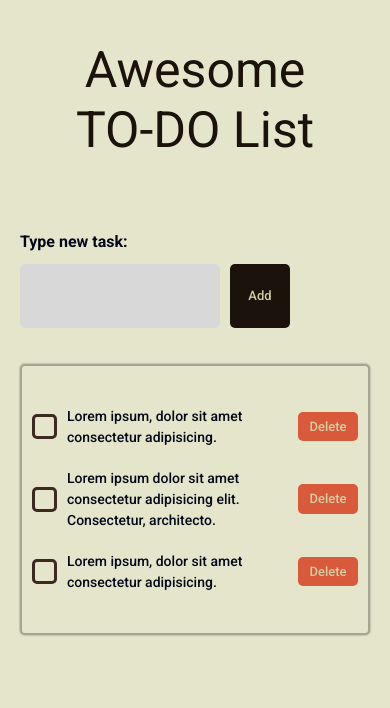
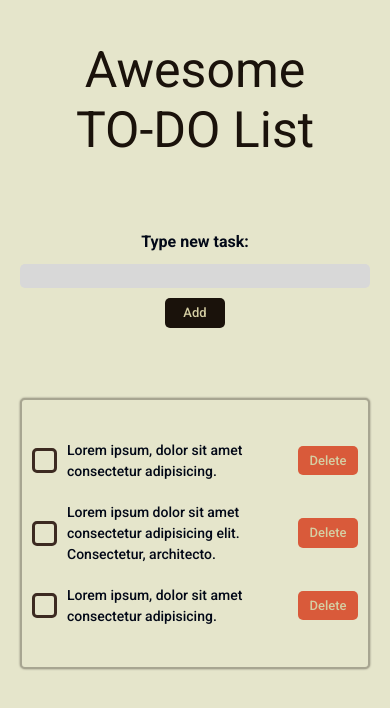
Before and after one commit to lob0codes/to-do-list-app, a Next.js app: page / in a window 390 px wide. Shown: the top 708 px of the page. Built offline with nearby package versions, Linux system fonts and the light colour scheme.

Commit message:
Responsive design improved

```diff
--- a/components/TodoForm.module.css
+++ b/components/TodoForm.module.css
@@ -9,12 +9,12 @@
   align-items: center;
   justify-content: center;
   width: 100%;
-  flex-wrap: wrap;
 }
 
 .label {
   font-size: 1.6rem;
   font-weight: 700;
+  flex-shrink: 0;
 }
 
 .input {
@@ -27,27 +27,22 @@
   background-color: #d8d8d8;
 }
 
-@media (max-width: 35rem) {
-  .label {
-    width: 100%;
-  }
-  .form {
-    justify-content: flex-start;
-  }
+.add-button {
+  flex-shrink: 0;
+}
 
-  .add-button {
-    height: 100%;
+@media (max-width: 680px) {
+  .input {
+    flex-shrink: 1;
   }
 }
 
-@media (max-width: 44rem) {
+@media (max-width: 410px) {
+  .form {
+    flex-wrap: wrap;
+  }
+
   .input {
-    width: 30rem;
+    height: 2.4rem;
   }
 }
-
-@media (max-width: 420px) {
-  .input {
-    width: 20rem;
-  }
-}
--- a/components/TodoForm.tsx
+++ b/components/TodoForm.tsx
@@ -10,7 +10,6 @@ interface TodoFormProps {
 export default function TodoForm({ onSubmit }: TodoFormProps) {
   function formSubmitHandler(formData: FormData) {
     const todoDescription = formData.get("todo")?.toString();
-    console.log(todoDescription);
     onSubmit(todoDescription);
   }
 
--- a/components/TodoItem.module.css
+++ b/components/TodoItem.module.css
@@ -9,6 +9,7 @@
   font-size: 1.4rem;
   font-weight: 500;
   margin-right: auto;
+  padding-right: 0.5rem;
 }
 
 .delete-button {
```
